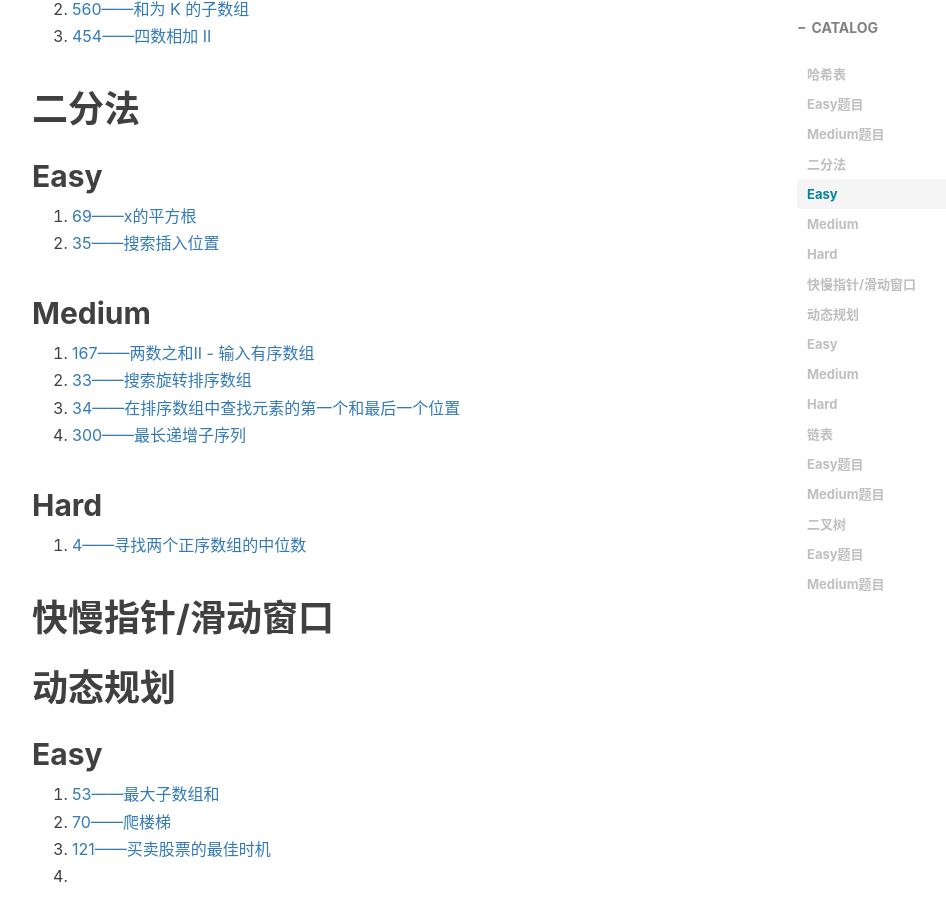
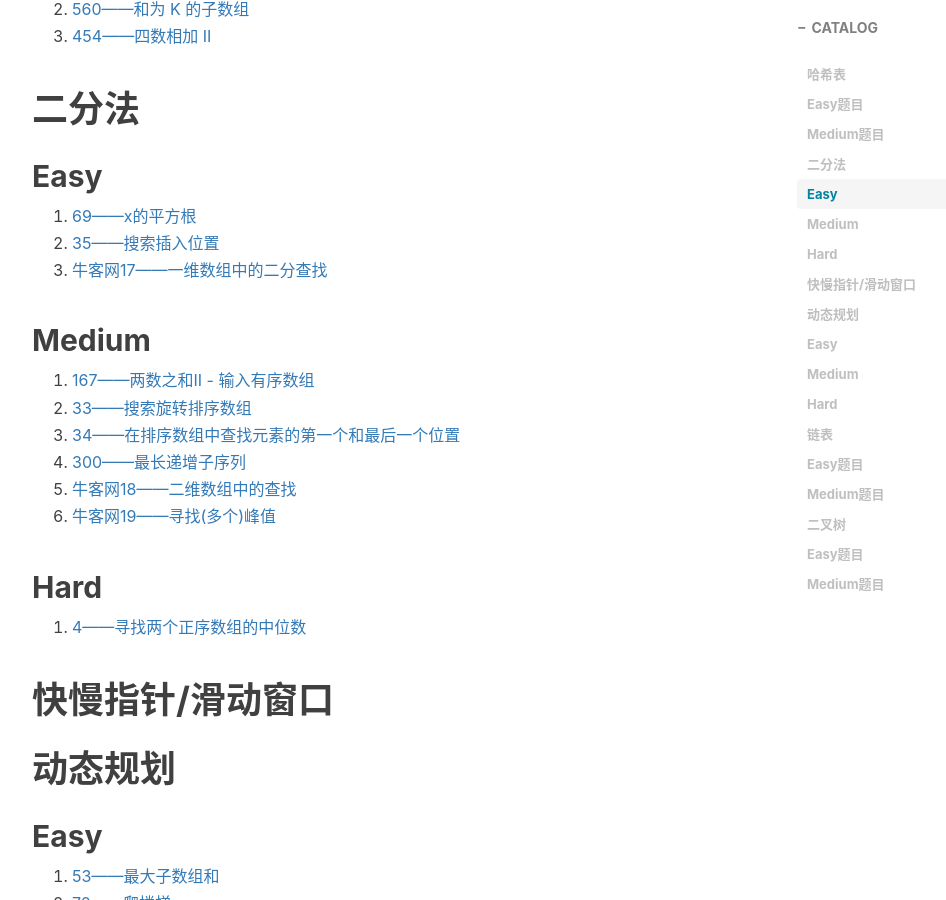
Before and after one commit to xie96808/xie96808.github.io, a Jekyll site: the page built from _posts/2022-05-22-刷题分类!.md, in a window 1280 px wide and 900 px high, scrolled down 1350 px. Shown: the whole window, without its empty margins (233-1179 px from the left). Built offline with Jekyll 4.4.1, drawn with Linux system fonts in a browser that asks for light colours; nearby versions of some CDN libraries; comment, search, counter and statistics services are not loaded.

Commit message:
Update 2022-05-22-刷题分类!.md

```diff
--- a/_posts/2022-05-22-刷题分类!.md
+++ b/_posts/2022-05-22-刷题分类!.md
@@ -54,6 +54,7 @@ tags:								#标签
 
 1. [69——x的平方根](https://leetcode.cn/problems/sqrtx/)
 2. [35——搜索插入位置](https://leetcode.cn/problems/search-insert-position/)
+3. [牛客网17——一维数组中的二分查找](https://www.nowcoder.com/practice/d3df40bd23594118b57554129cadf47b?tpId=295&tqId=1499549&ru=/exam/oj&qru=/ta/format-top101/question-ranking&sourceUrl=%2Fexam%2Foj)
 
 ## Medium
 
@@ -61,6 +62,8 @@ tags:								#标签
 2. [33——搜索旋转排序数组](https://leetcode.cn/problems/search-in-rotated-sorted-array/)
 3. [34——在排序数组中查找元素的第一个和最后一个位置](https://leetcode.cn/problems/find-first-and-last-position-of-element-in-sorted-array/)
 4. [300——最长递增子序列](https://leetcode.cn/problems/longest-increasing-subsequence/)
+5. [牛客网18——二维数组中的查找](https://www.nowcoder.com/practice/abc3fe2ce8e146608e868a70efebf62e?tpId=295&tqId=23256&ru=/exam/oj&qru=/ta/format-top101/question-ranking&sourceUrl=%2Fexam%2Foj)
+6. [牛客网19——寻找(多个)峰值](https://www.nowcoder.com/practice/fcf87540c4f347bcb4cf720b5b350c76?tpId=295&tqId=2227748&ru=/exam/oj&qru=/ta/format-top101/question-ranking&sourceUrl=%2Fexam%2Foj)
 
 ## Hard
 
```
